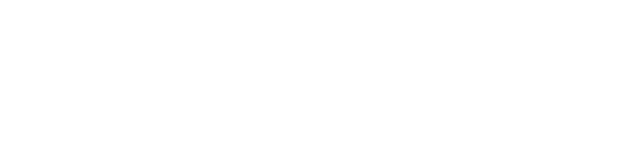
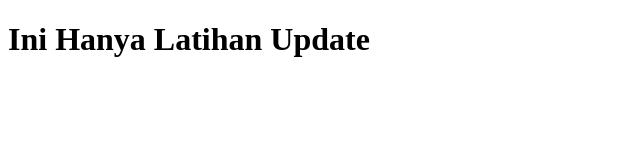
Before and after one commit to satrianjayy/Latihan-KP, a plain HTML site: page index.html in a window 1280 px wide. Shown: the whole page, without its empty margins (0-640 px from the left). Drawn offline with Linux system fonts and the light colour scheme.

Commit message:
ada update di body nya

```diff
--- a/index.html
+++ b/index.html
@@ -7,6 +7,6 @@
     <title>Document</title>
 </head>
 <body>
-
+    <h1>Ini Hanya Latihan Update</h1>
 </body>
 </html>
```
